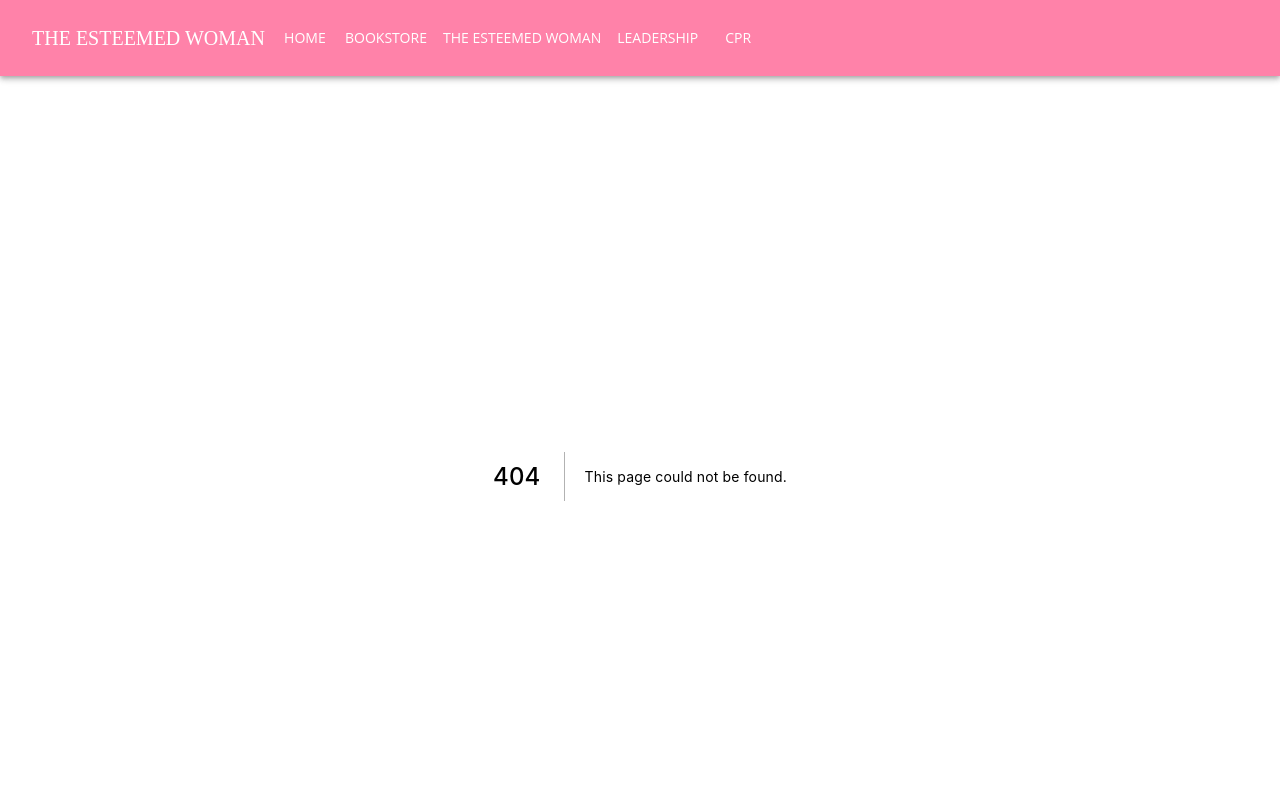
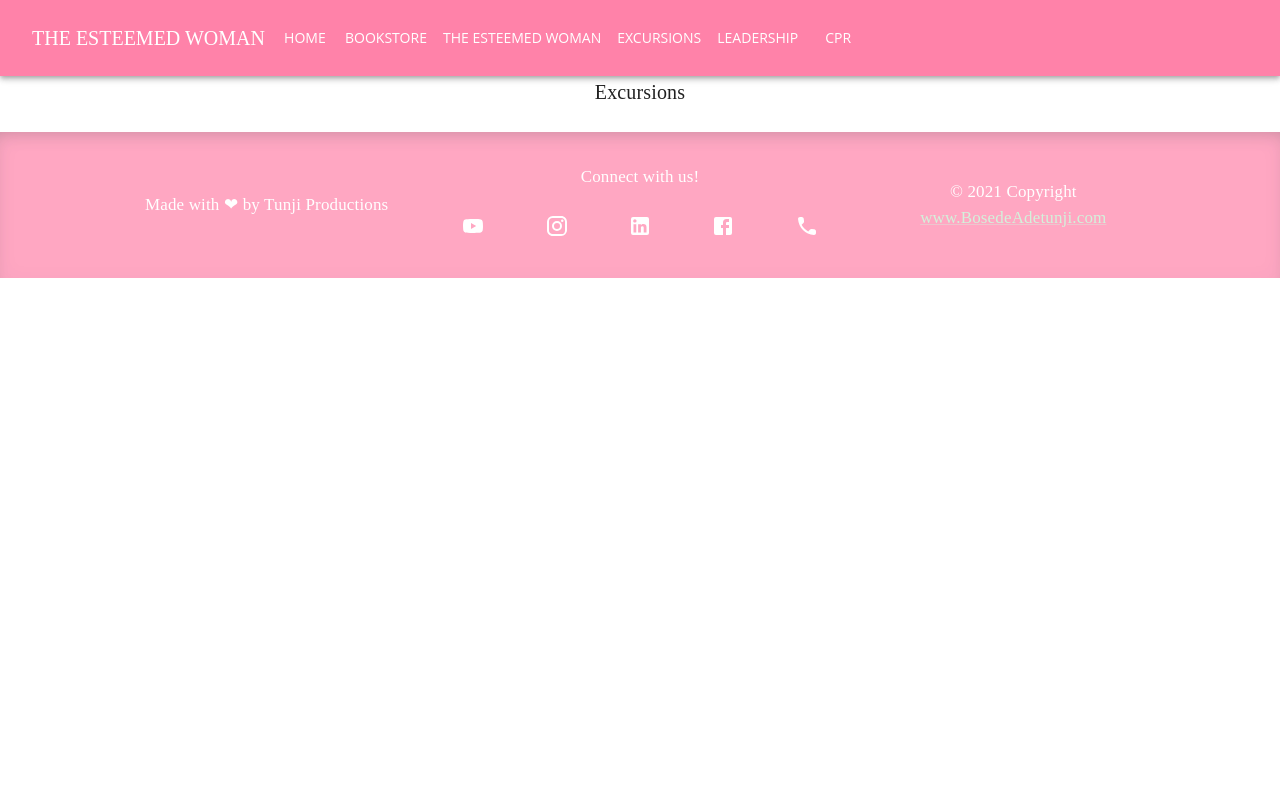
Before and after one commit to Guysnacho/besteemed, a Next.js app: page /excursions in a window 1280 px wide. Before the commit this address had no page. Shown: the top 800 px of the page. Built offline with nearby package versions, Linux system fonts and the light colour scheme.

Commit message:
Add excursions page and link

```diff
--- a/Components/Navbar.tsx
+++ b/Components/Navbar.tsx
@@ -34,10 +34,11 @@ const Navbar = () => {
     "Home",
     "Bookstore",
     "The Esteemed Woman",
+    "Excursions",
     "Leadership",
     "CPR",
   ];
-  const links = ["/", "/bookstore", "/esteemed", "/leadership", "/cpr"];
+  const links = ["/", "/bookstore", "/esteemed", "/excursions", "/leadership", "/cpr"];
 
   //Media query to check if we're below md viewport width
   const theme = useTheme();
--- /dev/null
+++ b/pages/excursions.tsx
@@ -0,0 +1,44 @@
+/**
+ * @fileoverview Excursion promo page
+ */
+import { Typography, useMediaQuery, useTheme } from "@mui/material";
+import type { NextPage } from "next";
+import Head from "next/head";
+import bookCover1 from "../assets/books/1Esteemed.webp";
+import bookCover2 from "../assets/books/2Leaders.webp";
+import bookCover3 from "../assets/books/3From.webp";
+import books from "../assets/data.json";
+
+const bookData = [...books.books];
+const bookCovers = [bookCover1, bookCover2, bookCover3];
+/**
+ * @returns {NextPage} - A Nextjs Page
+ */
+const Bookstore: NextPage = () => {
+  //App state
+
+  //Media query to check if we're below md viewport width
+  const theme = useTheme();
+  const matches = useMediaQuery(theme.breakpoints.down("md"));
+
+  return (
+    <div>
+      <Head>
+        <title>Excursions - Bosede Adetunji</title>
+        <meta
+          name="description"
+          content="Esteemed Woman Excursions - An empowering trip to a growing list of destinations"
+        />
+        <link rel="icon" href="/favicon.ico" />
+      </Head>
+
+      <main>
+        <Typography variant="h6" textAlign="center">
+          Excursions
+        </Typography>
+      </main>
+    </div>
+  );
+};
+
+export default Bookstore;
```
